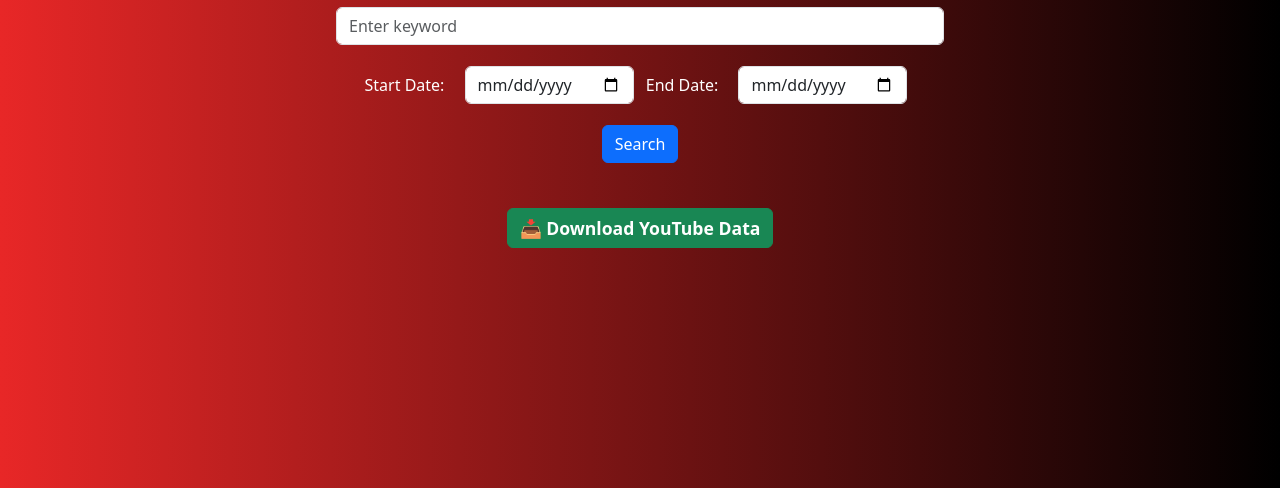
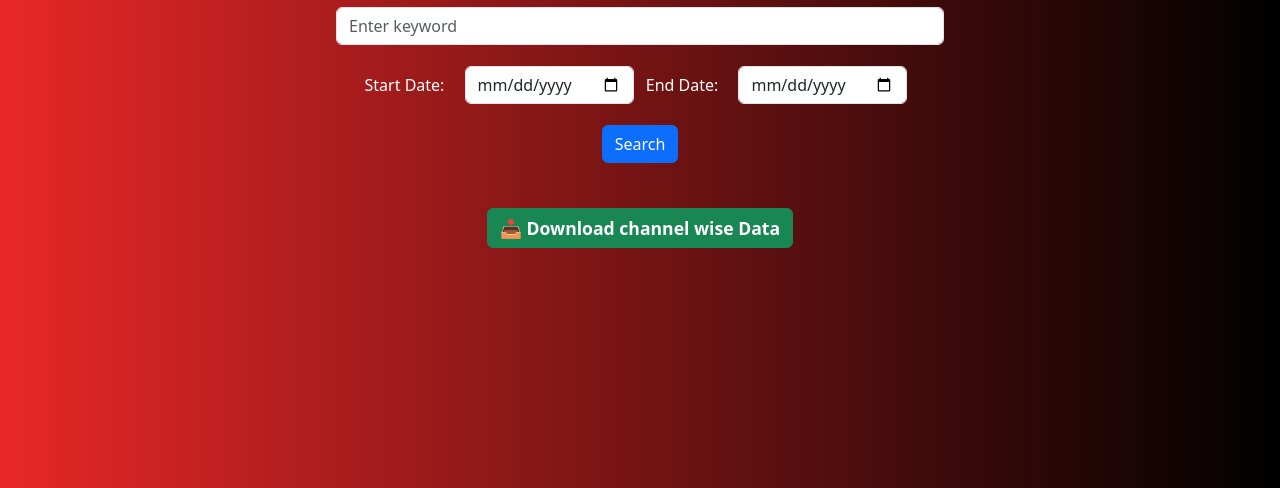
Before and after one commit to NasirMehmood12/keywords_research, a Flask app: page /keyword_views in a window 1280 px wide. Shown: the part 226-714 px from the top of the page. Run offline with Flask 3, Linux system fonts and the light colour scheme; some libraries are stand-ins or nearby versions.

Commit message:
Update keyword_views.html

```diff
--- a/templates/keyword_views.html
+++ b/templates/keyword_views.html
@@ -113,7 +113,7 @@
         {% endif %}
     </div>
     <div class="download-btn">
-    <a href="/download/keyword_views" class="btn btn-success" style="font-size: 1.1rem; font-weight: 563;">📥 Download YouTube Data</a>
+    <a href="/download/keyword_views" class="btn btn-success" style="font-size: 1.1rem; font-weight: 563;">📥 Download channel wise Data</a>
     </div>
 
     <script src="https://cdn.jsdelivr.net/npm/bootstrap@5.3.3/dist/js/bootstrap.bundle.min.js"></script>
```
